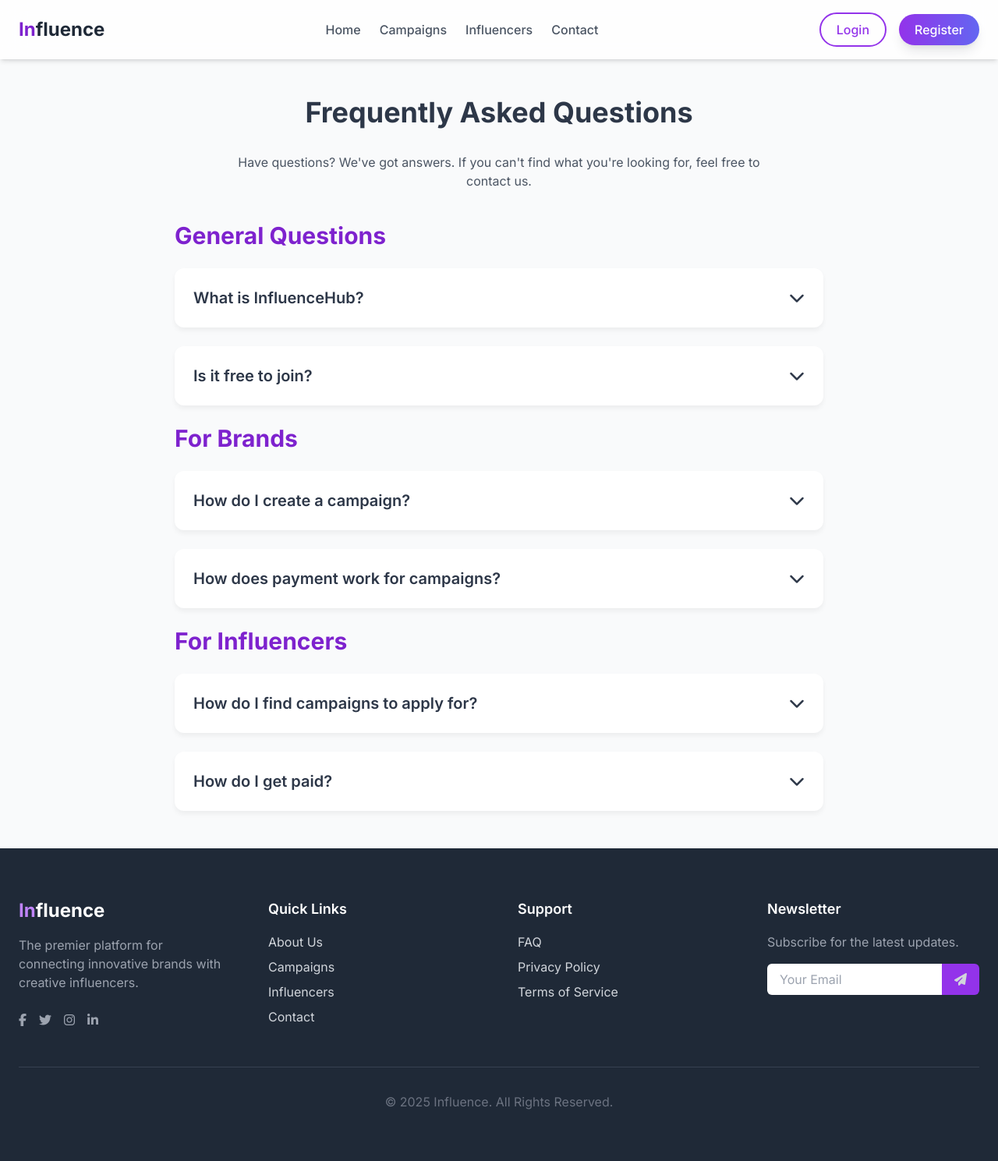
After one commit to soumalya-droid/infmrt_test, a PHP site: page /pages/faq in a window 1280 px wide. The commit adds this page. Shown: the whole page at 78% size. Run offline with PHP 8.4, Linux system fonts and the light colour scheme; some libraries are stand-ins or nearby versions.

Commit message:
feat: Create FAQ page
This commit introduces a new FAQ page.

- Creates a new `views/pages/faq.php` file with relevant content for an influencer marketing platform.
- Adds a `faq()` method to `HomeController` to render the new page.
- Adds a `/pages/faq` route in `public/index.php` to make the page accessible.
- Updates the "FAQ" link in the footer to point to the new page.

```diff
--- a/public/index.php
+++ b/public/index.php
@@ -32,6 +32,7 @@ $routes = [
   'payments' => ['GET','PaymentController@index'], // placeholder
   'pages/privacy' => ['GET','HomeController@privacy'],
   'pages/terms' => ['GET','HomeController@terms'],
+  'pages/faq' => ['GET','HomeController@faq'],
 ];
 
 // Resolve route
--- a/src/controllers/HomeController.php
+++ b/src/controllers/HomeController.php
@@ -18,4 +18,8 @@ class HomeController extends BaseController {
   public function terms() {
     return $this->view('pages/terms');
   }
+
+  public function faq() {
+    return $this->view('pages/faq');
+  }
 }
--- /dev/null
+++ b/views/pages/faq.php
@@ -0,0 +1,121 @@
+<!DOCTYPE html>
+<html lang="en">
+<head>
+  <meta charset="UTF-8">
+  <meta name="viewport" content="width=device-width, initial-scale=1.0">
+  <title>Frequently Asked Questions (FAQ)</title>
+  <script src="https://cdn.tailwindcss.com"></script>
+  <link href="https://fonts.googleapis.com/css2?family=Inter:wght@400;500;600;700&display=swap" rel="stylesheet">
+  <link rel="stylesheet" href="https://cdnjs.cloudflare.com/ajax/libs/font-awesome/6.5.1/css/all.min.css">
+  <style>
+    body { font-family: 'Inter', sans-serif; background: #f7fafc; color: #2d3748; }
+    .btn { padding: 0.75rem 1.5rem; border-radius: 9999px; font-weight: 600; transition: .2s; }
+    .btn:hover { transform: translateY(-2px); }
+    .btn-primary { background: #6b46c1; color: white; }
+    .btn-primary:hover { background: #553c9a; }
+    .card { background: white; border-radius: 12px; padding: 1.5rem; box-shadow: 0 4px 6px rgba(0,0,0,0.05); transition: .2s; }
+    .card:hover { transform: translateY(-5px); box-shadow: 0 10px 15px rgba(0,0,0,0.1); }
+    details > summary { list-style: none; }
+    details > summary::-webkit-details-marker { display: none; }
+  </style>
+</head>
+<body class="bg-gray-50 min-h-screen flex flex-col">
+  <!-- Header -->
+  <div class="header-container">
+    <?php include __DIR__ . '/../partials/header.php'; ?>
+  </div>
+
+  <!-- Main -->
+  <main class="flex-grow">
+    <div class="max-w-4xl mx-auto px-4 sm:px-6 lg:px-8 py-12">
+      <h1 class="text-4xl font-extrabold text-center mb-8">Frequently Asked Questions</h1>
+      <p class="text-gray-600 mb-10 text-center max-w-2xl mx-auto">
+        Have questions? We've got answers. If you can't find what you're looking for, feel free to contact us.
+      </p>
+
+      <div class="space-y-6">
+        <!-- General Questions -->
+        <h2 class="text-3xl font-bold text-purple-700 mt-10 mb-4">General Questions</h2>
+        <div class="card">
+            <details>
+                <summary class="text-xl font-semibold cursor-pointer flex justify-between items-center">
+                    What is InfluenceHub?
+                    <i class="fas fa-chevron-down transform transition-transform"></i>
+                </summary>
+                <p class="mt-4 text-gray-700 leading-relaxed">InfluenceHub is a premier platform designed to connect innovative brands with creative influencers. We streamline the process of collaboration, making it easier for brands to launch effective marketing campaigns and for influencers to monetize their content.</p>
+            </details>
+        </div>
+        <div class="card">
+            <details>
+                <summary class="text-xl font-semibold cursor-pointer flex justify-between items-center">
+                    Is it free to join?
+                    <i class="fas fa-chevron-down transform transition-transform"></i>
+                </summary>
+                <p class="mt-4 text-gray-700 leading-relaxed">Yes! It is completely free for both brands and influencers to sign up and create a profile on InfluenceHub. Brands only pay when they launch a campaign, and our fees are transparently included in the campaign budget.</p>
+            </details>
+        </div>
+
+        <!-- For Brands -->
+        <h2 class="text-3xl font-bold text-purple-700 mt-10 mb-4">For Brands</h2>
+        <div class="card">
+            <details>
+                <summary class="text-xl font-semibold cursor-pointer flex justify-between items-center">
+                    How do I create a campaign?
+                    <i class="fas fa-chevron-down transform transition-transform"></i>
+                </summary>
+                <p class="mt-4 text-gray-700 leading-relaxed">Once you've signed up as a brand, you can create a new campaign from your dashboard. You'll be guided through a simple process to define your campaign goals, target audience, budget, and content requirements. Once submitted, influencers can start applying.</p>
+            </details>
+        </div>
+        <div class="card">
+            <details>
+                <summary class="text-xl font-semibold cursor-pointer flex justify-between items-center">
+                    How does payment work for campaigns?
+                    <i class="fas fa-chevron-down transform transition-transform"></i>
+                </summary>
+                <p class="mt-4 text-gray-700 leading-relaxed">When you create a campaign, you set a budget. Payments to influencers are held securely in escrow and are only released once you approve the content they have delivered. This ensures a secure and fair process for both parties.</p>
+            </details>
+        </div>
+
+        <!-- For Influencers -->
+        <h2 class="text-3xl font-bold text-purple-700 mt-10 mb-4">For Influencers</h2>
+        <div class="card">
+            <details>
+                <summary class="text-xl font-semibold cursor-pointer flex justify-between items-center">
+                    How do I find campaigns to apply for?
+                    <i class="fas fa-chevron-down transform transition-transform"></i>
+                </summary>
+                <p class="mt-4 text-gray-700 leading-relaxed">After creating your influencer profile, you can browse all available campaigns on our platform. You can filter by category, budget, and platform to find the perfect fit for your audience. Simply submit your bid and a short proposal to apply.</p>
+            </details>
+        </div>
+        <div class="card">
+            <details>
+                <summary class="text-xl font-semibold cursor-pointer flex justify-between items-center">
+                    How do I get paid?
+                    <i class="fas fa-chevron-down transform transition-transform"></i>
+                </summary>
+                <p class="mt-4 text-gray-700 leading-relaxed">Once a brand approves your submitted content for a campaign, the payment is released from escrow directly to your InfluenceHub account. You can then withdraw your earnings via our supported payment methods.</p>
+            </details>
+        </div>
+      </div>
+    </div>
+  </main>
+
+  <!-- Footer -->
+  <footer class="mt-auto">
+    <?php include __DIR__ . '/../partials/footer.php'; ?>
+  </footer>
+
+  <script>
+    document.querySelectorAll('details').forEach((detail) => {
+        detail.addEventListener('toggle', (event) => {
+            const icon = detail.querySelector('i');
+            if (detail.open) {
+                icon.classList.add('rotate-180');
+            } else {
+                icon.classList.remove('rotate-180');
+            }
+        });
+    });
+  </script>
+</body>
+</html>
--- a/views/partials/footer.php
+++ b/views/partials/footer.php
@@ -28,7 +28,7 @@
                 <div>
                     <h4 class="text-lg font-semibold text-white mb-4">Support</h4>
                     <ul class="space-y-2">
-                        <li><a href="#" class="hover:text-white">FAQ</a></li>
+                        <li><a href="<?= base_url('pages/faq') ?>" class="hover:text-white">FAQ</a></li>
                         <li><a href="<?= base_url('pages/privacy') ?>" class="hover:text-white">Privacy Policy</a></li>
                         <li><a href="<?= base_url('pages/terms') ?>" class="hover:text-white">Terms of Service</a></li>
                     </ul>
```
